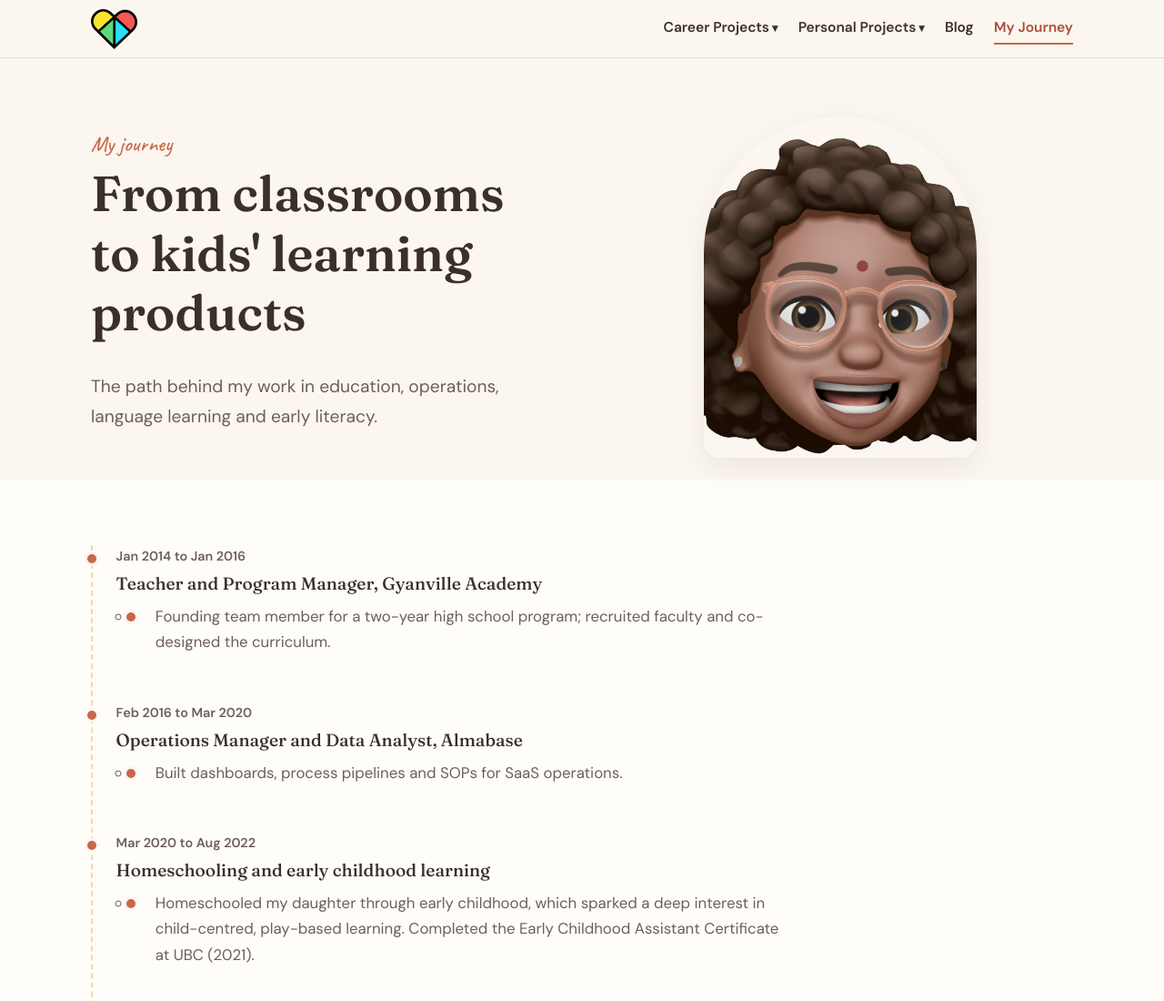
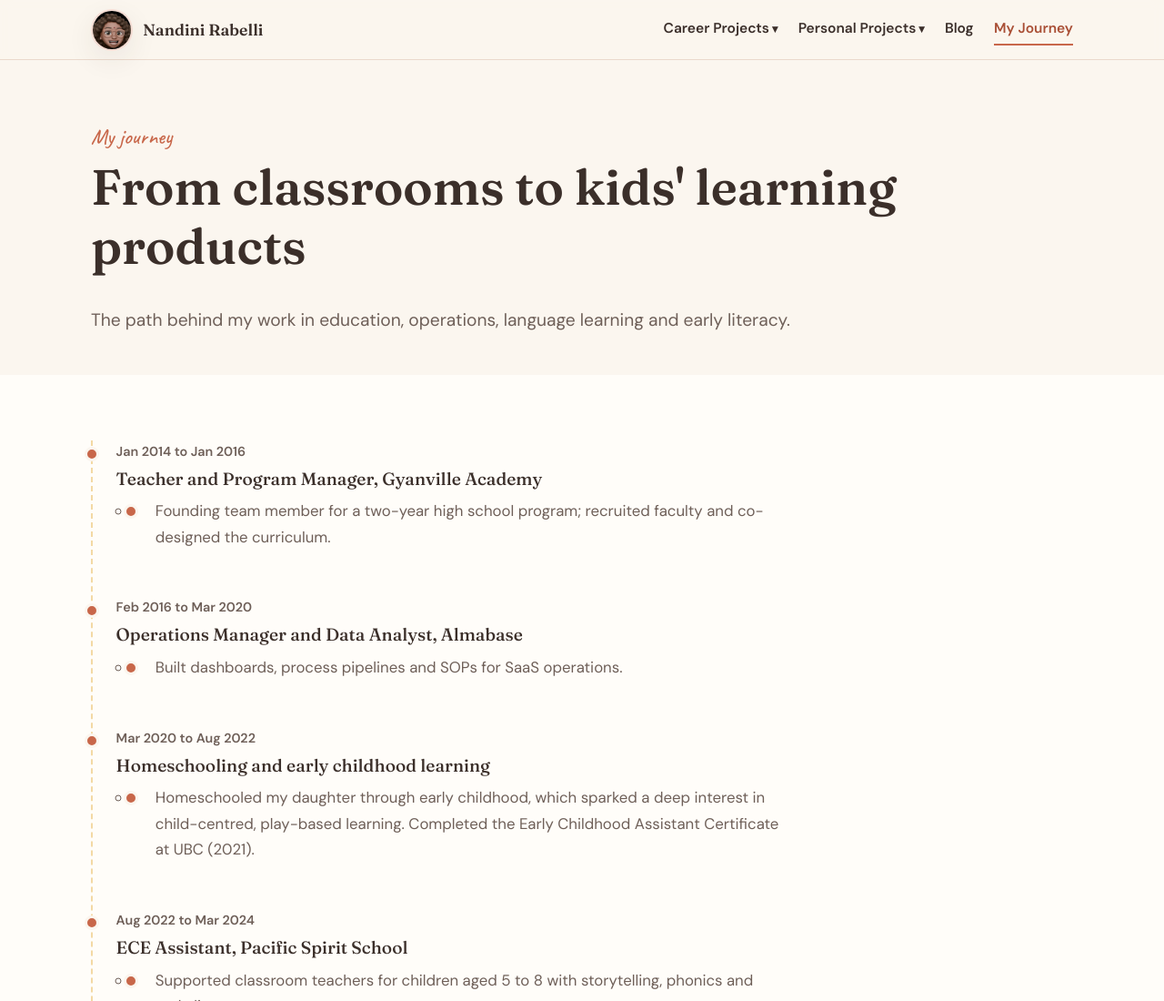
Before and after one commit to nandinirabelli/personal-site, a plain HTML site: page my-journey.html in a window 1280 px wide. Shown: the top 1100 px of the page at 91% size. Drawn offline with Linux system fonts and the light colour scheme.

Commit message:
Move portrait to header; remove intro and journey avatars
- Show a round portrait with the name in the header on every page
- Remove the portrait from the homepage intro and the My Journey page
- Add a small header-sized copy of the portrait (assets/nandini-thumb.jpg)

Co-Authored-By: Claude Haiku 5.5 <noreply@anthropic.com>
Claude-Session: https://claude.ai/code/session_013wYCPH5Md2pNcc5zmD7r6x

```diff
--- a/css/style.css
+++ b/css/style.css
@@ -73,7 +73,24 @@ p { margin: 0 0 1em; }
   padding: 0.6rem 0;
   flex-wrap: wrap;
 }
-.brand img { height: 44px; width: auto; }
+.brand {
+  display: inline-flex;
+  align-items: center;
+  gap: 0.7rem;
+  text-decoration: none;
+  color: var(--ink);
+  font-family: var(--font-serif);
+  font-weight: 600;
+  font-size: 1.1rem;
+}
+.brand .avatar {
+  width: 46px;
+  height: 46px;
+  border-radius: 50%;
+  object-fit: cover;
+  border: 2px solid var(--blush);
+  box-shadow: var(--shadow);
+}
 .nav { display: flex; align-items: center; gap: 1.4rem; flex-wrap: wrap; }
 .nav > a,
 .nav summary {
--- a/my-journey.html
+++ b/my-journey.html
@@ -15,7 +15,7 @@
 
   <header class="site-header">
     <div class="wrap">
-      <a class="brand" href="index.html" aria-label="Home"><img src="assets/logo.png" alt="Logo" class="logo"></a>
+      <a class="brand" href="index.html" aria-label="Home"><img class="avatar" src="assets/nandini-thumb.jpg" alt="Nandini Priya Rabelli"><span>Nandini Rabelli</span></a>
       <nav class="nav" aria-label="Main">
         <details class="dropdown">
           <summary>Career Projects</summary>
@@ -41,13 +41,10 @@
 
   <main>
     <section class="page-head">
-      <div class="wrap intro">
-        <div>
+      <div class="wrap">
           <span class="eyebrow">My journey</span>
           <h1>From classrooms to kids' learning products</h1>
           <p class="lead">The path behind my work in education, operations, language learning and early literacy.</p>
-        </div>
-        <img src="nandini.png" alt="Portrait of Nandini Priya Rabelli" style="width: min(100%, 300px); aspect-ratio: 4 / 5; object-fit: cover; border-radius: 150px 150px 18px 18px; box-shadow: var(--shadow);">
       </div>
     </section>
 
```
Also changed, not shown: almabase.html (+1 -1 lines), biglifejournal.html (+1 -1 lines), booklist.html (+1 -1 lines), duolingo.html (+1 -1 lines), index.html (+2 -3 lines), lumino.html (+1 -1 lines), the-library-project.html (+1 -1 lines), assets/nandini-thumb.jpg (added).
